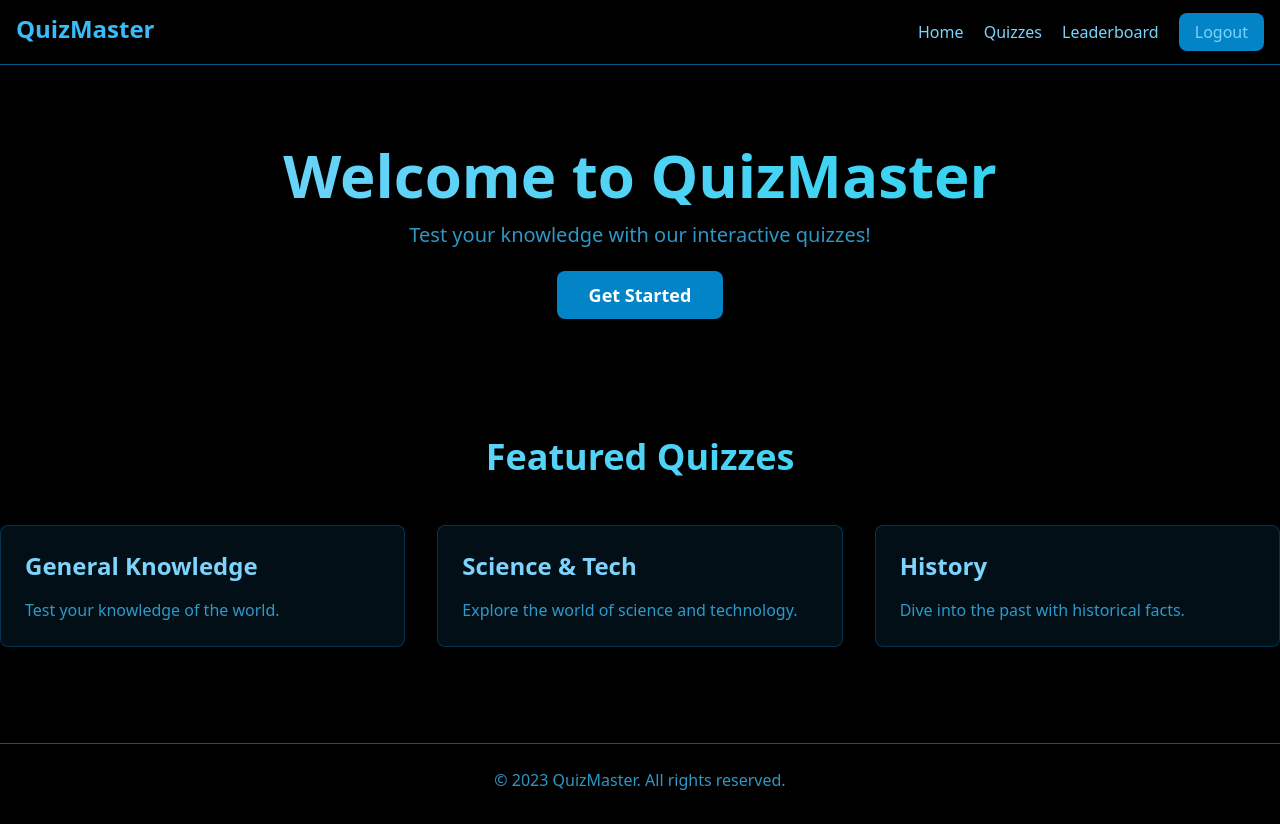
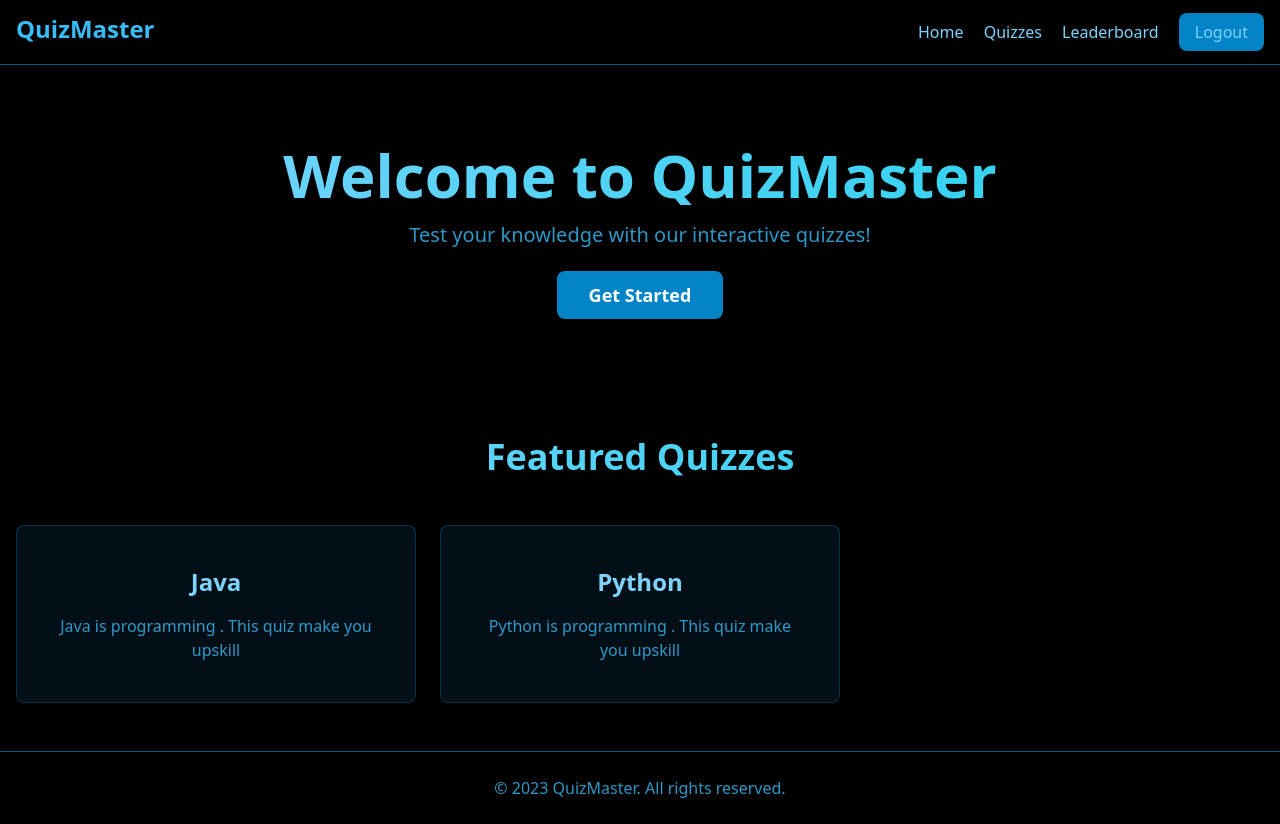
Before and after one commit to Tamilselvan-177/QuizAppSC, a Django app: page / in a window 1280 px wide. Before the commit the page ends 790 px from the top, so only its background shows below. Run offline with Django 5.2, Linux system fonts and the light colour scheme; a user stored in the database is signed in; data comes from the database, SQL or seed files in the repository; both versions use the stored data as it was after the commit; some libraries are stand-ins or nearby versions.

Commit message:
Your commit message

```diff
--- a/quiz/quizapp/templates/dashboard.html
+++ b/quiz/quizapp/templates/dashboard.html
@@ -1,4 +1,4 @@
-{% extends 'index.html'%}
+{% extends 'index.html' %}
 
 {% block content %}
 <style>
@@ -33,73 +33,48 @@
       transform: rotateY(180deg);
     }
 </style>
-<section class="container mx-auto text-center py-20 animate-fadeIn">
-    <h1 class="text-6xl font-bold mb-4 bg-clip-text text-transparent bg-gradient-to-r from-sky-300 to-cyan-400">
+
+<!-- Hero Section -->
+<section class="container mx-auto text-center py-20 animate-fadeIn px-4">
+    <h1 class="text-4xl sm:text-5xl md:text-6xl font-bold mb-4 bg-clip-text text-transparent bg-gradient-to-r from-sky-300 to-cyan-400">
       Welcome to QuizMaster
     </h1>
-    <p class="text-xl mb-8 text-sky-400/80">Test your knowledge with our interactive quizzes!</p>
-    <a href="signin.html" class="bg-sky-600 text-white px-8 py-3 rounded-lg text-lg font-semibold hover:bg-sky-700 hover:scale-105 transition-all transform">
+    <p class="text-lg sm:text-xl mb-8 text-sky-400/80">
+      Test your knowledge with our interactive quizzes!
+    </p>
+    <a href="{% url 'signin' %}" class="bg-sky-600 text-white px-6 sm:px-8 py-2 sm:py-3 rounded-lg text-lg font-semibold hover:bg-sky-700 hover:scale-105 transition-all transform">
       Get Started
     </a>
 </section>
 
-  <!-- Quiz Cards Section -->
-  <section class="container mx-auto py-12">
-    <h2 class="text-4xl font-bold text-center mb-12 bg-clip-text text-transparent bg-gradient-to-r from-sky-300 to-cyan-400">
+<!-- Dynamic Quiz Cards Section -->
+<section class="container mx-auto py-12 px-4">
+    <h2 class="text-3xl sm:text-4xl font-bold text-center mb-12 bg-clip-text text-transparent bg-gradient-to-r from-sky-300 to-cyan-400">
       Featured Quizzes
     </h2>
-    <div class="grid grid-cols-1 md:grid-cols-3 gap-8">
-      <!-- Quiz Card 1 -->
+
+    <div class="grid grid-cols-1 sm:grid-cols-2 md:grid-cols-3 gap-6">
+        {% for quiz in quizzes %}
         <div class="flip-card group">
             <div class="flip-card-inner bg-sky-900/20 rounded-lg shadow-lg p-6 hover:shadow-xl transition-all duration-300 border border-sky-800/50">
-          <div class="flip-card-front">
-            <h3 class="text-2xl font-bold mb-4 text-sky-300">General Knowledge</h3>
-            <p class="text-sky-400/80">Test your knowledge of the world.</p>
+                <!-- Front of Card -->
+                <div class="flip-card-front flex flex-col items-center justify-center text-center p-4 h-full">
+                    <h3 class="text-xl sm:text-2xl font-bold mb-4 text-sky-300">{{ quiz.topic }}</h3>
+                    <p class="text-sky-400/80 text-sm sm:text-base">{{ quiz.description }}</p>
                 </div>
-          <div class="flip-card-back absolute top-0 left-0 w-full h-full p-6">
-            <h3 class="text-2xl font-bold mb-4 text-sky-300">Details</h3>
-            <p class="text-sky-400/80">20 Questions | 10 Minutes</p>
-            <button class="mt-4 bg-sky-600 px-4 py-2 rounded-lg hover:bg-sky-700 hover:scale-105 transition-all transform">
+                <!-- Back of Card -->
+                <div class="flip-card-back absolute top-0 left-0 w-full h-full flex flex-col items-center justify-center p-6 space-y-4">
+                    <h3 class="text-xl sm:text-2xl font-bold text-sky-300">Details</h3>
+                    <p class="text-sky-400/80 text-lg">10 Questions</p>
+                    <a href="{% url 'quiz' quiz.quiz_id %}" class="bg-sky-600 text-white px-4 py-2 rounded-lg text-sm sm:text-base font-semibold hover:bg-sky-700 hover:scale-105 transition-all transform">
                         Start Quiz
-            </button>
+                    </a>
                 </div>
             </div>
         </div>
-
-      <!-- Quiz Card 2 -->
-      <div class="flip-card group">
-        <div class="flip-card-inner bg-sky-900/20 rounded-lg shadow-lg p-6 hover:shadow-xl transition-all duration-300 border border-sky-800/50">
-          <div class="flip-card-front">
-            <h3 class="text-2xl font-bold mb-4 text-sky-300">Science & Tech</h3>
-            <p class="text-sky-400/80">Explore the world of science and technology.</p>
-          </div>
-          <div class="flip-card-back absolute top-0 left-0 w-full h-full p-6">
-            <h3 class="text-2xl font-bold mb-4 text-sky-300">Details</h3>
-            <p class="text-sky-400/80">15 Questions | 8 Minutes</p>
-            <button class="mt-4 bg-sky-600 px-4 py-2 rounded-lg hover:bg-sky-700 hover:scale-105 transition-all transform">
-              Start Quiz
-            </button>
-          </div>
-        </div>
-      </div>
-
-      <!-- Quiz Card 3 -->
-      <div class="flip-card group">
-        <div class="flip-card-inner bg-sky-900/20 rounded-lg shadow-lg p-6 hover:shadow-xl transition-all duration-300 border border-sky-800/50">
-          <div class="flip-card-front">
-            <h3 class="text-2xl font-bold mb-4 text-sky-300">History</h3>
-            <p class="text-sky-400/80">Dive into the past with historical facts.</p>
-          </div>
-          <div class="flip-card-back absolute top-0 left-0 w-full h-full p-6">
-            <h3 class="text-2xl font-bold mb-4 text-sky-300">Details</h3>
-            <p class="text-sky-400/80">25 Questions | 12 Minutes</p>
-            <button class="mt-4 bg-sky-600 px-4 py-2 rounded-lg hover:bg-sky-700 hover:scale-105 transition-all transform">
-              Start Quiz
-            </button>
-          </div>
-        </div>
-      </div>
+        {% empty %}
+        <p class="text-sky-400/80 text-center col-span-full">No quizzes available yet.</p>
+        {% endfor %}
     </div>
 </section>
-
 {% endblock %}
--- a/quiz/quizapp/templates/index.html
+++ b/quiz/quizapp/templates/index.html
@@ -6,16 +6,19 @@
   <title>QuizMaster - Online Quiz System</title>
   <script src="https://cdn.tailwindcss.com"></script>
 </head>
-<body class="bg-black min-h-screen text-sky-300 font-sans">
+<body class="bg-black min-h-screen text-sky-300 font-sans flex flex-col">
   {% include 'nav.html' %}
+
+  <main class="flex-1">
     {% block content %}
     {% endblock %}
+  </main>
 
-    <footer class="bg-black/80 backdrop-blur-md py-6 mt-12 border-t border-sky-800">
+  <footer class="bg-black/80 backdrop-blur-md py-6 border-t border-sky-800">
     <div class="container mx-auto text-center">
       <p class="text-sky-400/80">&copy; 2023 QuizMaster. All rights reserved.</p>
     </div>
   </footer>
+</body>
 
-    </body>
     </html>
--- a/quiz/quizapp/templates/nav.html
+++ b/quiz/quizapp/templates/nav.html
@@ -1,12 +1,12 @@
 <!-- Desktop Navbar -->
 <nav class="hidden md:block p-4 bg-black/80 backdrop-blur-md shadow-lg sticky top-0 z-50 border-b border-sky-800">
   <div class="container mx-auto flex justify-between items-center">
-      <a href="#" class="text-2xl font-bold text-sky-400 hover:text-sky-300 transition-all animate-float">QuizMaster</a>
+    <a href="{% url 'dashboard' %}" class="text-2xl font-bold text-sky-400 hover:text-sky-300 transition-all animate-float">QuizMaster</a>
     <div class="space-x-4">
-        <a href="#" class="hover:text-sky-400 transition-all">Home</a>
-        <a href="#" class="hover:text-sky-400 transition-all">Quizzes</a>
-        <a href="#" class="hover:text-sky-400 transition-all">Leaderboard</a>
-        <a href="{%url 'logout'%}" class="bg-sky-600 px-4 py-2 rounded-lg hover:bg-sky-700 transition-all">Logout</a>
+      <a href="{% url 'dashboard' %}" class="hover:text-sky-400 transition-all">Home</a>
+      <a href="{% url 'quiz' 1 %}" class="hover:text-sky-400 transition-all">Quizzes</a>
+      <a href="{% url 'leaderboard' %}" class="hover:text-sky-400 transition-all">Leaderboard</a>
+      <a href="{% url 'logout' %}" class="bg-sky-600 px-4 py-2 rounded-lg hover:bg-sky-700 transition-all">Logout</a>
     </div>
   </div>
 </nav>
@@ -14,20 +14,19 @@
 <!-- Mobile Navbar -->
 <nav class="md:hidden p-4 bg-black/80 backdrop-blur-md shadow-lg sticky top-0 z-50 border-b border-sky-800">
   <div class="container mx-auto flex justify-between items-center">
-      <a href="#" class="text-2xl font-bold text-sky-400 hover:text-sky-300 transition-all animate-float">QuizMaster</a>
+    <a href="{% url 'dashboard' %}" class="text-2xl font-bold text-sky-400 hover:text-sky-300 transition-all animate-float">QuizMaster</a>
     <button id="menu-btn" class="text-sky-400 focus:outline-none">☰</button>
   </div>
   <div id="mobile-menu" class="hidden flex flex-col items-center bg-black/90 backdrop-blur-md mt-4 space-y-4 py-4 border-t border-sky-800">
-      <a href="#" class="hover:text-sky-400 transition-all">Home</a>
-      <a href="#" class="hover:text-sky-400 transition-all">Quizzes</a>
-      <a href="#" class="hover:text-sky-400 transition-all">Leaderboard</a>
-      <a href="%{url 'logout'}%" class="bg-sky-600 px-4 py-2 rounded-lg hover:bg-sky-700 transition-all">Logout</a>
+    <a href="{% url 'dashboard' %}" class="hover:text-sky-400 transition-all">Home</a>
+    <a href="{% url 'quiz' 1 %}" class="hover:text-sky-400 transition-all">Quizzes</a>
+    <a href="{% url 'leaderboard' %}" class="hover:text-sky-400 transition-all">Leaderboard</a>
+    <a href="{% url 'logout' %}" class="bg-sky-600 px-4 py-2 rounded-lg hover:bg-sky-700 transition-all">Logout</a>
   </div>
 </nav>
 
 <script>
   document.getElementById('menu-btn').addEventListener('click', function() {
-      const menu = document.getElementById('mobile-menu');
-      menu.classList.toggle('hidden');
+    document.getElementById('mobile-menu').classList.toggle('hidden');
   });
 </script>
--- a/quiz/quizapp/urls.py
+++ b/quiz/quizapp/urls.py
@@ -7,8 +7,13 @@ urlpatterns = [
     path('signup/', views.signup, name='signup'),
     path('', views.dashboard, name='dashboard'),
     path('activate/<uidb64>/<token>/', views.activate, name='activate'),
+    path('leaderboard/', views.leaderboard, name='leaderboard'),  # Leaderboard URL
 
     path('logout/', views.logout_view, name='logout'),
      path('forgot-password/', views.forgot_password, name='forgot_password'),
     path('reset-password/<uidb64>/<token>/', views.reset_password, name='reset_password'),
+   path('quiz/<int:quiz_id>/', views.quiz_view, name='quiz'),
+    path('submit-quiz/<int:topic_id>/', views.submit_quiz, name='submit_quiz'),
+
+
 ]
--- a/quiz/quizapp/views.py
+++ b/quiz/quizapp/views.py
@@ -1,6 +1,6 @@
-from django.shortcuts import render, redirect
+from django.shortcuts import render, redirect, get_object_or_404
 from django.contrib import messages
-from django.contrib.auth import login, authenticate
+from django.contrib.auth import login, authenticate, logout
 from django.contrib.auth.models import User
 from django.utils.http import urlsafe_base64_encode, urlsafe_base64_decode
 from django.utils.encoding import force_bytes, force_str
@@ -10,54 +10,32 @@ from django.contrib.sites.shortcuts import get_current_site
 from django.urls import reverse
 from django.conf import settings
 from django.contrib.auth.tokens import default_token_generator
-from .forms import CustomUserCreationForm
 from django.contrib.auth.decorators import login_required
-from django.contrib.auth import logout
+from django.http import JsonResponse
+from .forms import CustomUserCreationForm, ForgotPasswordForm, ResetPasswordForms
+from .models import Topic, QuizAttempt, Leaderboard, Question, UserResponse, Quiz
+
 def signup(request):
     if request.method == 'POST':
         form = CustomUserCreationForm(request.POST)
         if form.is_valid():
             user = form.save(commit=False)
-            user.is_active = False  # Deactivate account until it is verified
+            user.is_active = False
             user.save()
-
-            # Generate correct UID and token
             uid = urlsafe_base64_encode(force_bytes(user.pk))
             token = default_token_generator.make_token(user)
-
-            print(f"UID: {uid}, Token: {token}")  # Debugging output
-
-            # Ensure correct URL pattern
-            try:
-                verification_link = reverse('activate', kwargs={'uidb64': uid, 'token': token})
-                activation_url = f"http://{get_current_site(request).domain}{verification_link}"
-            except Exception as e:
-                print(f"Reverse URL Error: {e}")
-
-            # Send email
-            message = render_to_string('email_verification.html', {
-                'user': user,
-                'activation_url': activation_url,
-            })
-            send_mail(
-                subject='Activate your account',
-                message=message,
-                from_email=settings.EMAIL_HOST_USER,
-                recipient_list=[user.email],
-                fail_silently=False,
-            )
-
-            messages.success(request, "Signup successful! Please check your email to verify your account.")
+            verification_link = reverse('activate', kwargs={'uidb64': uid, 'token': token})
+            activation_url = f"http://{get_current_site(request).domain}{verification_link}"
+            message = render_to_string('email_verification.html', {'user': user, 'activation_url': activation_url})
+            send_mail('Activate your account', message, settings.EMAIL_HOST_USER, [user.email], fail_silently=False)
+            messages.success(request, "Signup successful! Check your email to verify your account.")
             return redirect('signin')
-        else:
-            for errors in form.errors.values():
-                for error in errors:
-                    messages.error(request, error)
+        for errors in form.errors.values():
+            for error in errors:
+                messages.error(request, error)
     else:
         form = CustomUserCreationForm()
-
     return render(request, 'signup.html', {'form': form})
-
 
 def activate(request, uidb64, token):
     try:
@@ -65,64 +43,40 @@ def activate(request, uidb64, token):
         user = User.objects.get(pk=uid)
     except (TypeError, ValueError, OverflowError, User.DoesNotExist):
         user = None
-
-    if user is not None and default_token_generator.check_token(user, token):
+    if user and default_token_generator.check_token(user, token):
         user.is_active = True
         user.save()
         messages.success(request, "Your account has been verified! You can now log in.")
         return redirect('signin')
-    else:
-        messages.error(request, "Activation link is invalid or has expired.")
-        return redirect('signup')
+    messages.error(request, "Activation link is invalid or has expired.")
+    return redirect('signup')
 
 def signin(request):
     if request.method == 'POST':
         username_or_email = request.POST.get('email')
         password = request.POST.get('password')
-
-        # Check if the input is a valid username or email
         try:
             user = User.objects.get(email=username_or_email)
             username = user.username
         except User.DoesNotExist:
             username = username_or_email
-
-        # Authenticate user
         user = authenticate(request, username=username, password=password)
-
-        if user is not None:
+        if user:
             if user.is_active:
                 login(request, user)
                 messages.success(request, "You have successfully logged in.")
                 return redirect('dashboard')
-            else:
-                messages.error(request, "Your account is not verified. Please check your email for the activation link.")
+            messages.error(request, "Your account is not verified. Check your email.")
         else:
             messages.error(request, "Invalid username or email, and/or password.")
-
     return render(request, 'signin.html')
 
-@login_required(login_url='signin')
-def dashboard(request):
-    return render(request, 'dashboard.html')
 def logout_view(request):
     logout(request)
     messages.success(request, "You have successfully logged out.")
     return redirect('signin')
 
-
-from django.shortcuts import render, redirect
-from django.contrib.auth.models import User
-from django.contrib.auth.tokens import default_token_generator
-from django.utils.http import urlsafe_base64_encode, urlsafe_base64_decode
-from django.utils.encoding import force_bytes
-from django.core.mail import send_mail
-from django.template.loader import render_to_string
-from django.contrib import messages
-from .forms import ForgotPasswordForm, ResetPasswordForms
-
 def forgot_password(request):
-    """Handles forgot password functionality."""
     form = ForgotPasswordForm()
     if request.method == "POST":
         form = ForgotPasswordForm(request.POST)
@@ -132,48 +86,100 @@ def forgot_password(request):
                 user = User.objects.get(email=email)
                 token = default_token_generator.make_token(user)
                 uid = urlsafe_base64_encode(force_bytes(user.pk))
-                domain = request.get_host()
-
-                # Email content
-                subject = "Reset Your Password"
-                message = render_to_string('reset_password_email.html', {
-                    'domain': domain,
-                    'token': token,
-                    'uid': uid,
-                })
-
-                send_mail(subject, message, 'noreply@example.com', [email])
-                return render(request, "reset_password_sent.html")  # Redirect to confirmation page
-
+                message = render_to_string('reset_password_email.html', {'domain': request.get_host(), 'token': token, 'uid': uid})
+                send_mail("Reset Your Password", message, 'noreply@example.com', [email])
+                return render(request, "reset_password_sent.html")
             except User.DoesNotExist:
                 messages.error(request, 'No user found with this email address.')
-
     return render(request, "forgot_password.html", {"form": form})
 
-
 def reset_password(request, uidb64, token):
-    """Handles password reset functionality."""
     try:
-        uid = urlsafe_base64_decode(uidb64).decode()
+        uid = force_str(urlsafe_base64_decode(uidb64))
         user = User.objects.get(pk=uid)
     except (TypeError, ValueError, OverflowError, User.DoesNotExist):
         user = None
-
-    if user is not None and default_token_generator.check_token(user, token):
+    if user and default_token_generator.check_token(user, token):
         if request.method == "POST":
             form = ResetPasswordForms(request.POST)
             if form.is_valid():
-                new_password = form.cleaned_data['new_password']
-                user.set_password(new_password)
+                user.set_password(form.cleaned_data['new_password'])
                 user.save()
                 messages.success(request, "Your password has been reset successfully.")
                 return redirect('signin')
-            else:
-                messages.error(request, "Invalid form submission.")
+            messages.error(request, "Invalid form submission.")
         else:
             form = ResetPasswordForms()
     else:
         messages.error(request, "The password reset link is invalid or expired.")
         return redirect('forgot_password')
+    return render(request, 'reset_password.html', {"form": form})
+from django.shortcuts import render, get_object_or_404
+from django.http import JsonResponse
+from django.contrib.auth.decorators import login_required
+from .models import Quiz, Leaderboard, Topic, Question
 
-    return render(request, 'reset_password.html', {"form": form})
+@login_required
+def dashboard(request):
+    quizzes = Quiz.objects.all()
+    return render(request, 'dashboard.html', {'quizzes': quizzes})
+
+@login_required
+def leaderboard(request):
+    leaderboard = Leaderboard.objects.select_related('user').order_by('-total_score', '-highest_score')
+    return render(request, 'leaderboard.html', {'leaderboard': leaderboard})
+
+@login_required
+def submit_quiz(request, topic_id):
+    if request.method == 'POST':
+        user = request.user
+        topic = get_object_or_404(Topic, pk=topic_id)
+        user_answers = {}
+
+        # Extract user answers based on question IDs
+        for key, value in request.POST.items():
+            if key.startswith("answer_"):
+                question_id = key.split('_')[1]  # Extract question ID
+                user_answers[question_id] = value
+
+        score, total_questions = calculate_user_score(topic, user, user_answers)
+
+        leaderboard_entry, _ = Leaderboard.objects.get_or_create(user=user)
+        leaderboard_entry.total_score += score
+        leaderboard_entry.highest_score = max(leaderboard_entry.highest_score, score)
+        leaderboard_entry.total_attempted_questions += total_questions
+        leaderboard_entry.save()
+
+        return JsonResponse({'message': 'Quiz submitted!', 'score': score, 'total_questions': total_questions, 'total_score': leaderboard_entry.total_score, 'redirect_url': '/quiz-results/'})
+
+    return JsonResponse({'message': 'Invalid request!'}, status=400)
+
+
+def quiz_view(request, quiz_id):
+    quiz = get_object_or_404(Quiz, pk=quiz_id)
+    topics = Question.objects.filter(topic=quiz.topic).values_list('topic', flat=True).distinct()
+
+    questions_data = [
+        {
+            'id': q.question_id,  # Include question ID
+            'question_text': q.question_text,
+            'options': [q.option_a, q.option_b, q.option_c, q.option_d],
+            'correct_answer': q.correct_answer
+        }
+        for t in topics for q in Question.objects.filter(topic=t).order_by('?')[:10]
+    ]
+
+    return render(request, 'quiz.html', {'quiz': quiz, 'questions': questions_data})
+
+
+def calculate_user_score(topic, user, user_answers):
+    total_score = 0
+    questions = Question.objects.filter(topic=topic)
+    total_questions = questions.count()
+
+    for question in questions:
+        question_id = str(question.question_id)  # Convert to string for comparison
+        if user_answers.get(question_id) == question.correct_answer:
+            total_score += 1
+        print(user_answers.get(question_id), question.correct_answer)
+    return total_score, total_questions
```
Also changed, not shown: quiz/quizapp/admin.py (+17 -2 lines), quiz/quizapp/models.py (+69 -10 lines), quiz/quizapp/templates/leaderboard.html (added, +35 -0 lines), quiz/quizapp/templates/quiz-results.html (added, +81 -0 lines), quiz/quizapp/templates/quiz.html (added, +115 -0 lines), quiz/db.sqlite3, quiz/quizapp/migrations/0002_leaderboard_quiz_alter_question_options_and_more.py (added), quiz/quizapp/migrations/0003_alter_question_options_alter_question_correct_answer.py (added), quiz/quizapp/migrations/0004_alter_leaderboard_options_remove_leaderboard_topic_and_more.py (added), quiz/quizapp/migrations/0005_quiz_description.py (added), quiz/quizapp/migrations/0006_alter_question_correct_answer.py (added). Lines whose indentation alone changed are shown as unchanged.
